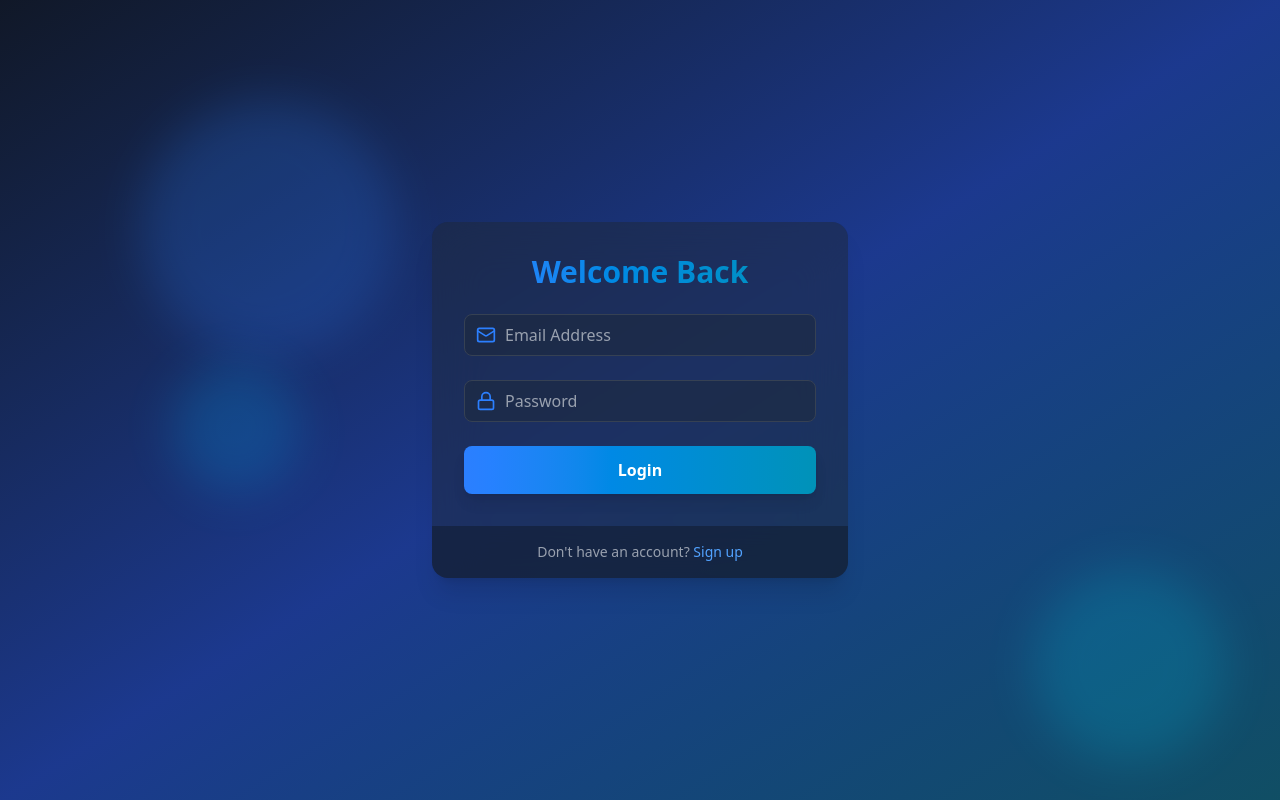
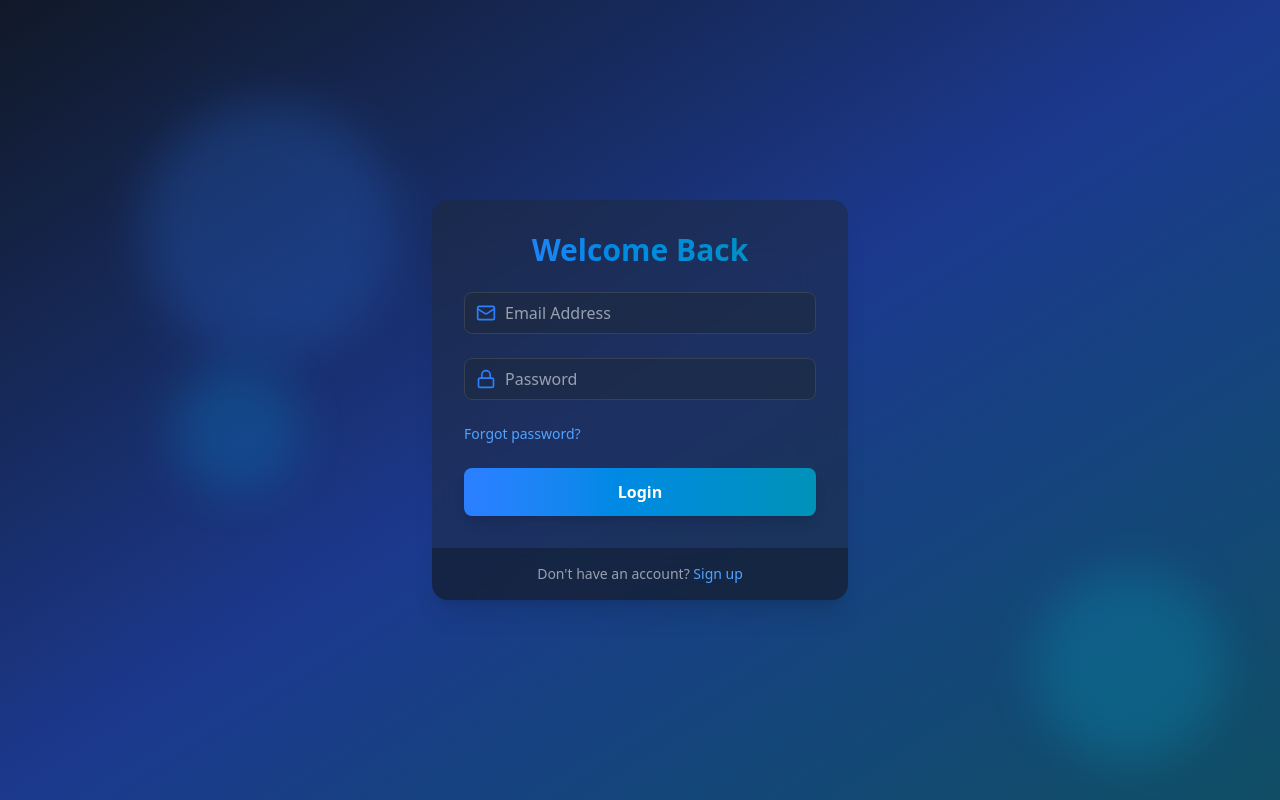
Before and after one commit to Santos2175/auth-app, a React (Vite) app in the folder frontend/: page /login in a window 1280 px wide. Built offline with nearby package versions, Linux system fonts and the light colour scheme.

Commit message:
fix(frontend): login page updated

```diff
--- a/frontend/src/pages/LoginPage.tsx
+++ b/frontend/src/pages/LoginPage.tsx
@@ -34,6 +34,14 @@ const LoginPage = () => {
             onChange={(e) => setEmail(e.target.value)}
           />
 
+          <div className='flex items-center mb-6'>
+            <Link
+              to='/forgot-password'
+              className='text-sm text-blue-400 hover:underline'>
+              Forgot password?
+            </Link>
+          </div>
+
           <motion.button
             whileHover={{ scale: 1.02 }}
             whileTap={{ scale: 0.98 }}
```
